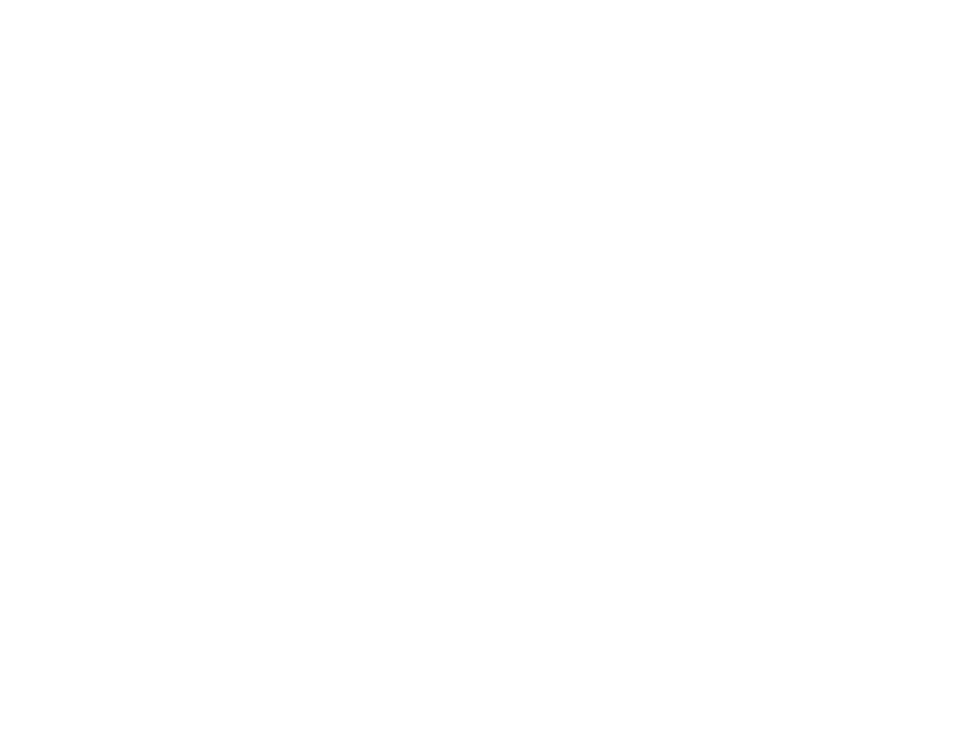
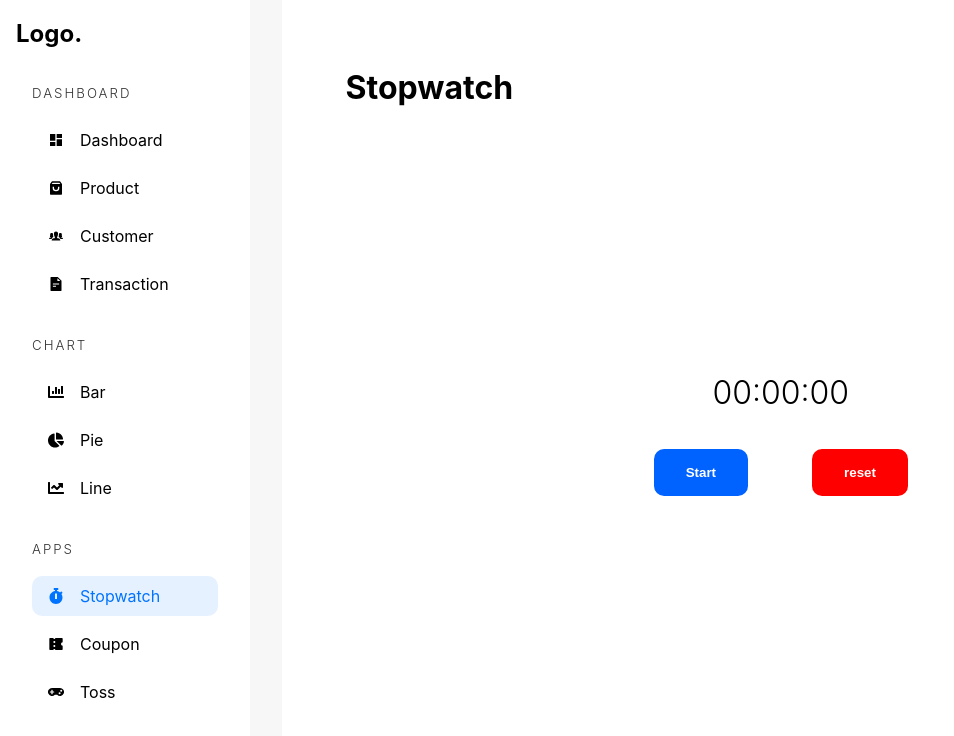
Before and after one commit to vikasdeshmukh63/e-com-admin-dashboard-client, a React (Vite) app: page /admin/apps/stopwatch in a window 1280 px wide. Before the commit this address had no page. Shown: the top 736 px of the page, without its empty margins (0-954 px from the left). Built offline with nearby package versions, Linux system fonts and the light colour scheme.

Commit message:
stopwatch is completed

```diff
--- a/src/App.tsx
+++ b/src/App.tsx
@@ -12,6 +12,9 @@
 const BarCharts = lazy(() => import("./pages/charts/BarCharts"));
 const LineCharts = lazy(() => import("./pages/charts/LineCharts"));
 const PieCharts = lazy(() => import("./pages/charts/PieCharts"));
+const Coupoun = lazy(() => import("./pages/apps/Coupoun"));
+const Stopwatch = lazy(() => import("./pages/apps/Stopwatch"));
+const Toss = lazy(() => import("./pages/apps/Toss"));
 
 const App = () => {
   return (
@@ -29,6 +32,9 @@
           <Route path="/admin/chart/line" element={<LineCharts />} />
 
           {/* apps */}
+          <Route path="/admin/apps/coupoun" element={<Coupoun />} />
+          <Route path="/admin/apps/stopwatch" element={<Stopwatch />} />
+          <Route path="/admin/apps/toss" element={<Toss />} />
 
           {/* management  */}
           <Route path="/admin/product/new" element={<NewProduct />} />
--- /dev/null
+++ b/src/pages/apps/Coupoun.tsx
@@ -0,0 +1,11 @@
+import React from 'react'
+
+const Coupoun = () => {
+  return (
+    <div>
+
+    </div>
+  )
+}
+
+export default Coupoun
--- /dev/null
+++ b/src/pages/apps/Stopwatch.tsx
@@ -0,0 +1,52 @@
+import { useEffect, useState } from "react";
+import AdminSidebar from "../../components/AdminSidebar";
+
+const formatTime = (timeInSeconds: number) => {
+  const hours = Math.floor(timeInSeconds / 3600);
+  const minutes = Math.floor((timeInSeconds % 3600) / 60);
+  const seconds = timeInSeconds % 60;
+
+  return `${hours.toString().padStart(2, "0")}:${minutes.toString().padStart(2, "0")}:${seconds.toString().padStart(2, "0")}`;
+};
+
+const Stopwatch = () => {
+  const [time, setTime] = useState<number>(0);
+  const [isRunning, setIsRunning] = useState<boolean>(false);
+
+  useEffect(() => {
+    let intervalId: number;
+
+    if (isRunning) {
+      intervalId = setInterval(() => {
+        setTime((prev) => prev + 1);
+      }, 1000);
+    }
+
+    return () => {
+      clearInterval(intervalId);
+    };
+  }, [isRunning]);
+
+  const resetHandler = () => {
+    setIsRunning(false);
+    setTime(0);
+  };
+
+  return (
+    <div className="adminContainer">
+      <AdminSidebar />
+      <main className="dashboardAppContainer">
+        <h1>Stopwatch</h1>
+        <section>
+          <div className="stopwatch">
+            <h2>{formatTime(time)}</h2>
+            <button onClick={() => setIsRunning((prev) => !prev)}>{isRunning ? "Stop" : "Start"}</button>
+            <button onClick={resetHandler}>reset</button>
+          </div>
+        </section>
+      </main>
+    </div>
+  );
+};
+
+export default Stopwatch;
--- /dev/null
+++ b/src/pages/apps/Toss.tsx
@@ -0,0 +1,11 @@
+import React from 'react'
+
+const Toss = () => {
+  return (
+    <div>
+
+    </div>
+  )
+}
+
+export default Toss
--- /dev/null
+++ b/src/styles/_dashboardapp.scss
@@ -0,0 +1,36 @@
+.dashboardAppContainer {
+    background-color: white;
+    padding: 4rem;
+
+    >section {
+        @include flex(column, center, center, 2rem);
+        height: 100%;
+
+        .stopwatch {
+
+            >h2 {
+                font-size: 2rem;
+                font-weight: 300;
+                text-align: center;
+            }
+
+            >button{
+                padding:1rem 2rem;
+                border: none;
+                cursor: pointer;
+                color: white;
+                margin:2rem;
+                font-weight: 700;
+                border-radius: 10px;
+
+                &:first-of-type{
+                    background-color: rgb(0, 98, 255);
+                }
+
+                &:last-of-type{
+                    background-color: rgb(255,0,0);
+                }
+            }
+        }
+    }
+}
--- a/src/styles/app.scss
+++ b/src/styles/app.scss
@@ -2,6 +2,7 @@
 @import "_dashboard";
 @import "_products";
 @import "_chart";
+@import "_dashboardapp";
 
 :root {
     font-family: Inter, system-ui, Avenir, Helvetica, Arial, sans-serif;
```
